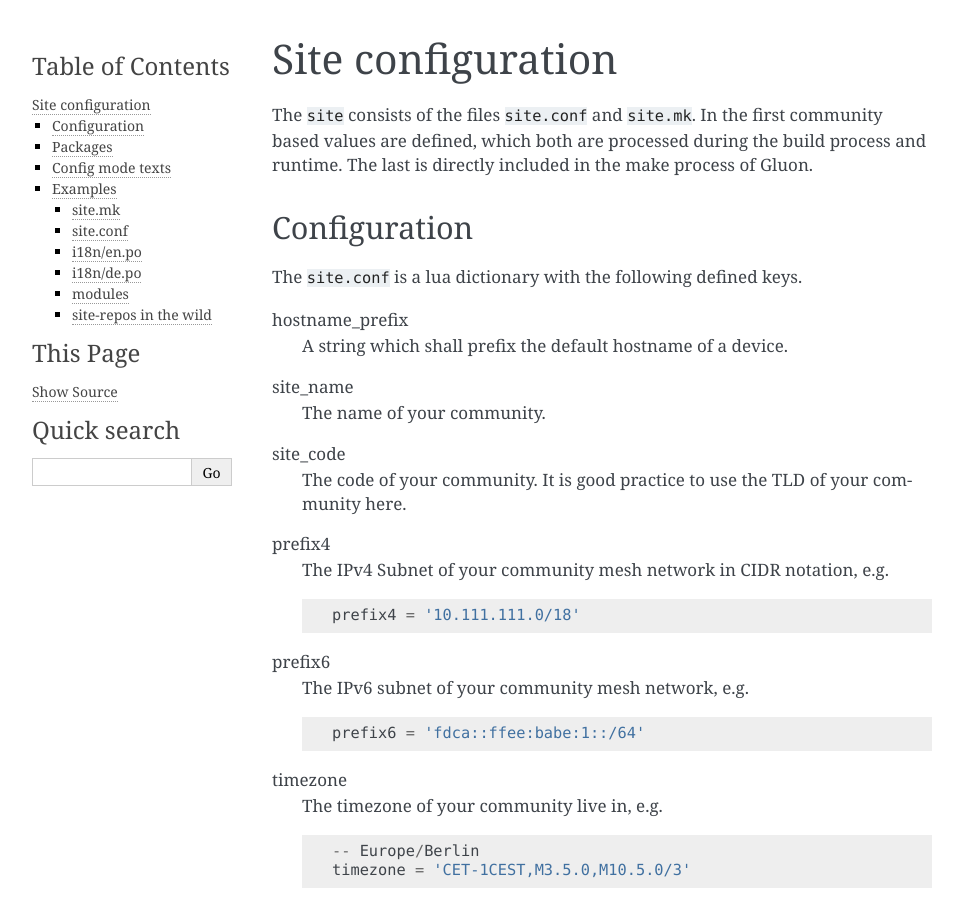
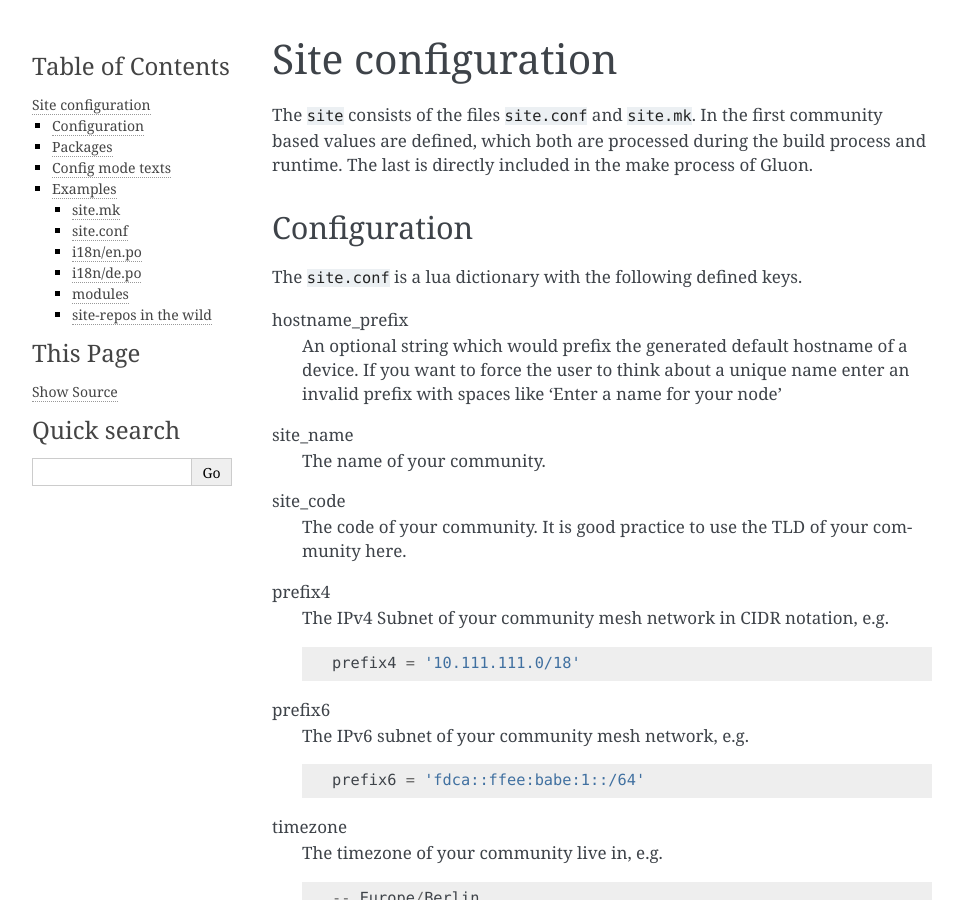
Before and after one commit to freifunk-gluon/gluon, a Sphinx documentation site: the page built from docs/user/site.rst, in a window 1280 px wide and 900 px high. Shown: the whole window, without its empty margins (148-1111 px from the left). Built offline with Sphinx 7.4.7, drawn with Linux system fonts in a browser that asks for light colours; some of the changed text lies outside the part shown.

Commit message:
docs: enhanced site.conf wording

```diff
--- a/docs/user/site.rst
+++ b/docs/user/site.rst
@@ -12,7 +12,9 @@ Configuration
 The ``site.conf`` is a lua dictionary with the following defined keys.
 
 hostname_prefix
-    A string which shall prefix the default hostname of a device.
+    An optional string which would prefix the generated default hostname of a device.
+    If you want to force the user to think about a unique name enter an invalid prefix
+    with spaces like 'Enter a name for your node'
 
 site_name
     The name of your community.
@@ -252,7 +254,8 @@ roles : optional
 
 setup_mode : package
     Allows skipping setup mode (config mode) at first boot when attribute
-    ``skip`` is set to ``true``. This is optional and may be left out.
+    ``skip`` is set to ``true``. This is optional and may be left out. If set to `true`,
+    make sure that you enter a valid `hostname_prefix`.
     ::
 
       setup_mode = {
```
